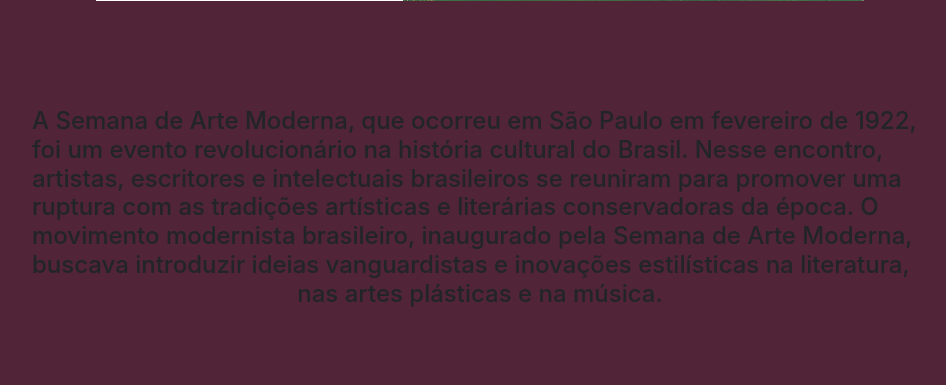
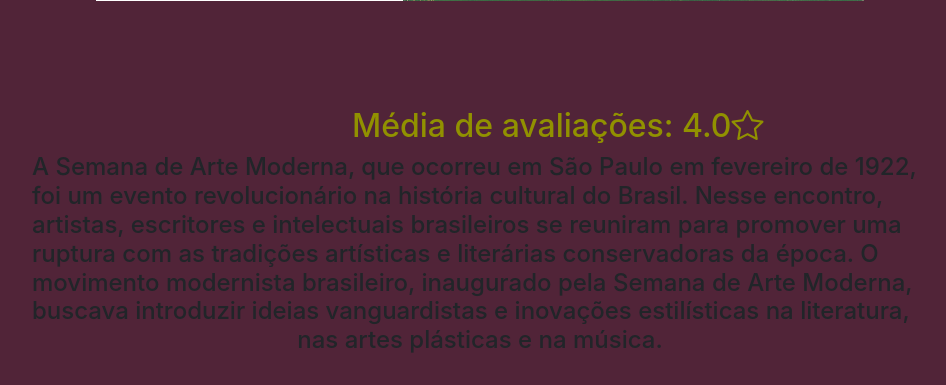
Before and after one commit to rexayt/MMC, a Django app: page /museu/arteModerna in a window 1280 px wide. Shown: the part 807-1192 px from the top of the page, without its empty margins (160-1106 px from the left). Run offline with Django 4.2, Linux system fonts and the light colour scheme; some web fonts are replaced.

Commit message:
adiciona parte para mostrar a "media"

```diff
--- a/main/templates/arteModerna.html
+++ b/main/templates/arteModerna.html
@@ -15,6 +15,9 @@
 <link rel="stylesheet" href="{% static 'CSS/style.css' %}">
 {% endblock %}
   {% block conteudo %}
+  <div style="margin-left: 40%;">
+    <h2 style="color: rgb(145, 145, 0);">Média de avaliações: 4.0<span class="bi-star"></span></h2>
+  </div>
 
   <section class="resumo">
     <h4>
```
